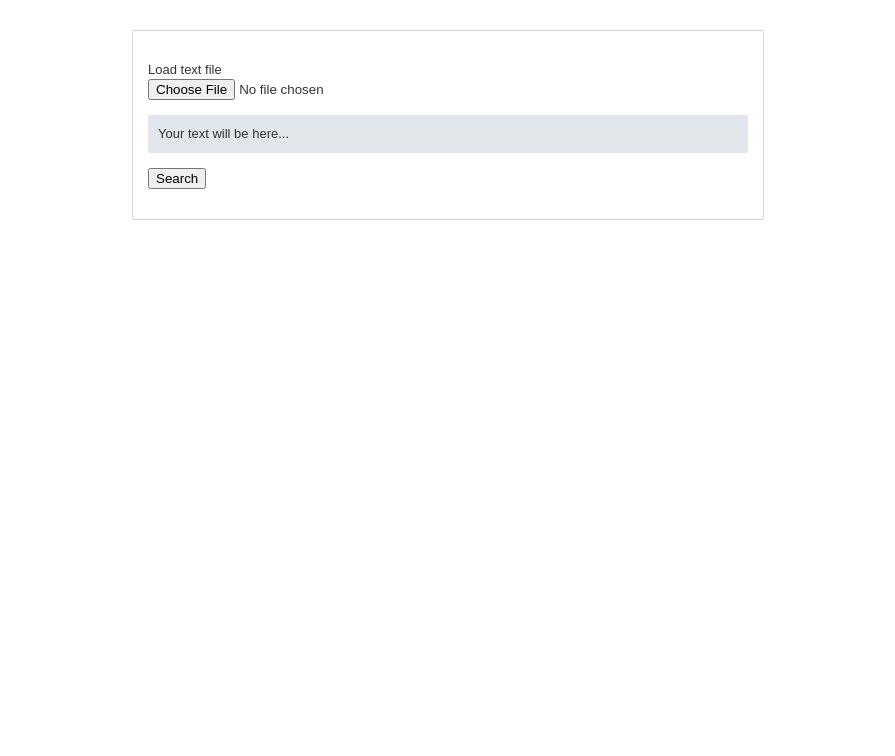
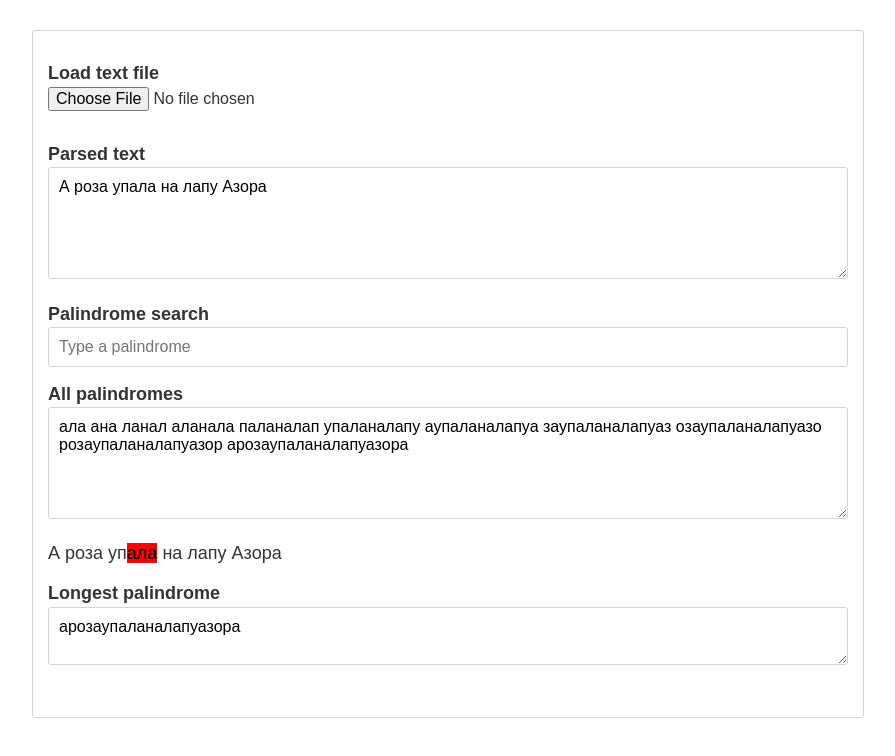
Before and after one commit to NikolayYakovenko/find_p, a React app: page / in a window 1280 px wide. Shown: the top 756 px of the page, without its empty margins (192-1087 px from the left). Built offline with nearby package versions, Linux system fonts and the light colour scheme.

Commit message:
Added functionality to find palindrom

```diff
--- a/package.json
+++ b/package.json
@@ -38,6 +38,7 @@
     "classnames": "2.2.6",
     "prop-types": "15.7.2",
     "react": "16.9.0",
-    "react-dom": "16.9.0"
+    "react-dom": "16.9.0",
+    "react-highlight-words": "0.16.0"
   }
 }
--- a/src/components/App.js
+++ b/src/components/App.js
@@ -1,4 +1,7 @@
 import React from 'react';
+
+import { getLongestPalindrome, getAllPalindromes } from '../utils';
+import { Highlight } from './Highlight';
 
 import '../styles/reset.css';
 import '../styles/base.css';
@@ -7,19 +10,46 @@ import './app.css';
 
 export default class App extends React.Component {
     state = {
-        text: 'Your text will be here...',
+        text: 'А роза упала на лапу Азора',
+        longest: null,
+        allPalindromes: ['Not parsed yet...'],
+        allPalindromesInit: [],
     };
+
+    componentDidMount() {
+        this.handleTextChange(this.state.text);
+    }
 
     handleFileUpload = (event) => {
         const { files } = event.target;
         const reader = new FileReader();
+        if (files && files.length) {
+            reader.addEventListener('load', (eventValue) => {
+                this.handleTextChange(eventValue.target.result);
+            });
 
-        reader.addEventListener('load', (eventValue) => {
-            const textFile = eventValue.target;
-            this.setState({ text: textFile.result });
+            reader.readAsText(files[0]);
+        }
+    }
+
+    handleTextChange = (text) => {
+        const longest = getLongestPalindrome(text);
+        const allPalindromes = getAllPalindromes(text);
+
+        this.setState({
+            text,
+            longest,
+            allPalindromes,
+            allPalindromesInit: allPalindromes,
         });
+    }
 
-        reader.readAsText(files[0]);
+    handleSearch = (event) => {
+        const text = event.target.value.trim();
+        const { allPalindromesInit } = this.state;
+        this.setState({
+            allPalindromes: allPalindromesInit.filter(p => p.includes(text)),
+        });
     }
 
     render() {
@@ -27,7 +57,7 @@ export default class App extends React.Component {
             <form className='wrapper'>
                 <fieldset className='fieldRow'>
                     <label htmlFor='textField'>
-                        <p>Load text file</p>
+                        <p className='label'>Load text file</p>
                         <input
                             type='file'
                             accept='.txt'
@@ -37,13 +67,61 @@ export default class App extends React.Component {
                     </label>
                 </fieldset>
                 <fieldset className='fieldRow'>
-                    <div className='uploadedText'>{this.state.text}</div>
+                    <label className='label' htmlFor='parsedText'>
+                        Parsed text
+                        <textarea
+                            className='uploadedText'
+                            value={this.state.text}
+                            id='parsedText'
+                            rows={5}
+                            onChange={event => this.handleTextChange(event.target.value)}
+                        />
+                    </label>
                 </fieldset>
-                <fieldset>
-                    <button type='button'>
-                        Search
-                    </button>
+                <fieldset className='fieldRow'>
+                    <label htmlFor='searchField'>
+                        <p className='label'>Palindrome search</p>
+                        <input
+                            type='text'
+                            id='searchField'
+                            placeholder='Type a palindrome'
+                            onChange={this.handleSearch}
+                        />
+                    </label>
                 </fieldset>
+                <fieldset className='fieldRow'>
+                    <label className='label' htmlFor='allPalindromes'>
+                        All palindromes
+                        <textarea
+                            className='uploadedText'
+                            value={this.state.allPalindromes.join(' ')}
+                            id='allPalindromes'
+                            readOnly
+                            rows={5}
+                        />
+                    </label>
+                </fieldset>
+                <fieldset className='fieldRow'>
+                    <Highlight
+                        searchWords={this.state.allPalindromes}
+                        textToHighlight={this.state.text}
+                    />
+                </fieldset>
+                {this.state.longest ?
+                    <fieldset className='fieldRow'>
+                        <label className='label' htmlFor='longest'>
+                            Longest palindrome
+                            <textarea
+                                className='uploadedText'
+                                value={this.state.longest}
+                                id='longest'
+                                readOnly
+                                rows={2}
+                            />
+                        </label>
+                    </fieldset>
+                    : null
+                }
             </form>
         );
     }
--- /dev/null
+++ b/src/components/Highlight.js
@@ -0,0 +1,77 @@
+import React from 'react';
+import PropTypes from 'prop-types';
+import Highlighter from 'react-highlight-words';
+
+
+const findChunksLastChars = ({
+    // autoEscape,
+    // caseSensitive,
+    // sanitize,
+    searchWords,
+    textToHighlight,
+}) => {
+    const chunks = [];
+    const textLow = textToHighlight.toLowerCase();
+
+    // Match at the beginning of each new word
+    const sep = /[-,.;:?\s]+/;
+
+    const singleTextWords = textLow.split(sep);
+    let fromIndex = 0;
+
+    const singleTextWordsWithPos = singleTextWords.map((s) => {
+        const indexInWord = textLow.indexOf(s, fromIndex);
+        fromIndex = indexInWord;
+
+        return {
+            word: s,
+            index: indexInWord,
+        };
+    });
+
+    searchWords.forEach((sw) => {
+        const searchWord = sw.toLowerCase();
+        // Do it for every single text word
+        singleTextWordsWithPos.forEach((textWord) => {
+            if (textWord.word.includes(searchWord)) {
+                const start = textWord.word.indexOf(searchWord) + textWord.index;
+                const end = start + searchWord.length;
+                chunks.push({
+                    start,
+                    end,
+                });
+            }
+        });
+
+        // The complete word including whitespace should also be handled, e.g.
+        // searchWord='Angela Mer' should be highlighted in 'Angela Merkel'
+        if (textLow.startsWith(searchWord)) {
+            const start = 0;
+            const end = searchWord.length;
+            chunks.push({
+                start,
+                end,
+            });
+        }
+    });
+
+    return chunks;
+};
+
+export function Highlight(props) {
+    const { searchWords, textToHighlight } = props;
+
+    return (
+        <Highlighter
+            searchWords={searchWords}
+            textToHighlight={textToHighlight}
+            autoEscape
+            // findChunks={findChunksLastChars}
+        />
+    );
+}
+
+Highlight.propTypes = {
+    searchWords: PropTypes.array.isRequired,
+    textToHighlight: PropTypes.string,
+};
--- a/src/components/app.css
+++ b/src/components/app.css
@@ -2,9 +2,10 @@
     display: block;
     margin: 30px auto;
     padding: 30px 15px;
-    max-width: 600px;
+    max-width: 800px;
     border: 1px solid #d0d4dc;
     border-radius: 3px;
+    font-size: 18px;
 }
 
 .fieldRow {
@@ -12,8 +13,39 @@
     margin-bottom: 15px;
 }
 
-.uploadedText {
+.label {
+    font-weight: bold;
+}
+
+button, input[type=file] {
+    display: inline-block;
+    font-size: 16px;
+    height: 40px;
+    min-width: 150px;
+}
+
+mark {
+    background-color: red;
+}
+
+textarea {
     padding: 10px;
+    width: 100%;
+    resize: vertical;
+    box-sizing: border-box;
     border-radius: 3px;
-    background-color: #e2e6eb;
+    border: 1px solid #d0d4dc;
+    background-color: #fff;
+    font: 16px/18px Arial, sans-serif;
 }
+
+input[type=text] {
+    padding: 10px;
+    width: 100%;
+    min-height: 40px;
+    box-sizing: border-box;
+    border-radius: 3px;
+    border: 1px solid #d0d4dc;
+    font: 16px/18px Arial, sans-serif;
+    background-color: #fff;
+}
--- a/src/index.html
+++ b/src/index.html
@@ -4,8 +4,8 @@
     <meta charset="UTF-8">
     <meta name="viewport" content="width=device-width, initial-scale=1.0">
     <meta http-equiv="X-UA-Compatible" content="ie=edge">
-    <title>Player</title>
-    <link rel="shortcut icon" href="/favicon.ico" />
+    <title>Find a palindrome</title>
+    <link rel="shortcut icon" href="./favicon.ico" />
 </head>
 <body>
     <div id="root"></div>
--- /dev/null
+++ b/src/utils/index.js
@@ -0,0 +1,67 @@
+function checkPalindromes(string, firstIndex, lastIndex, arr) {
+    let first = firstIndex;
+    let last = lastIndex;
+
+    while (first >= 0 && last < string.length && string.charAt(first) === string.charAt(last)) {
+        const result = string.slice(first, last + 1);
+        if (result.length > 1) {
+            arr.add(result);
+        }
+        first -= 1;
+        last += 1;
+    }
+}
+
+
+function formatString(string) {
+    return string.toLowerCase().replace(/[^A-Za-zА-Яа-я]/gi, '');
+}
+
+
+export function getAllPalindromes(string) {
+    const arr = new Set();
+    const s = formatString(string);
+
+    for (let j = 0; j < s.length; j += 1) {
+        checkPalindromes(s, j, j, arr);
+        checkPalindromes(s, j, j + 1, arr);
+    }
+
+    return Array.from(arr);
+}
+
+
+export function getLongestPalindrome(str) {
+    let s = formatString(str);
+    s = `#${s.split('').join('#')}#'`;
+
+    let maxRight = 0;
+    let pos = 0;
+    let center = 0;
+    let maxR = 1;
+    const RL = new Array(s.length);
+
+    for (let i = 0; i < s.length; i += 1) {
+        if (maxRight > i) {
+            RL[i] = Math.min(RL[(2 * pos) - i], maxRight - i);
+        } else {
+            RL[i] = 0;
+        }
+
+        while (s[i + 1 + RL[i]] === s[i - 1 - RL[i]]) {
+            RL[i] += 1;
+        }
+
+        if (RL[i] + i > maxRight) {
+            maxRight = RL[i] + i;
+            pos = i;
+        }
+
+        if (RL[i] > maxR) {
+            center = i;
+            maxR = RL[i];
+        }
+    }
+
+    return s.slice(center - maxR + 1, center + maxR).split('#').join('');
+}
```
Also changed, not shown: 2 other files (tests, documents, lock files or other folders).
